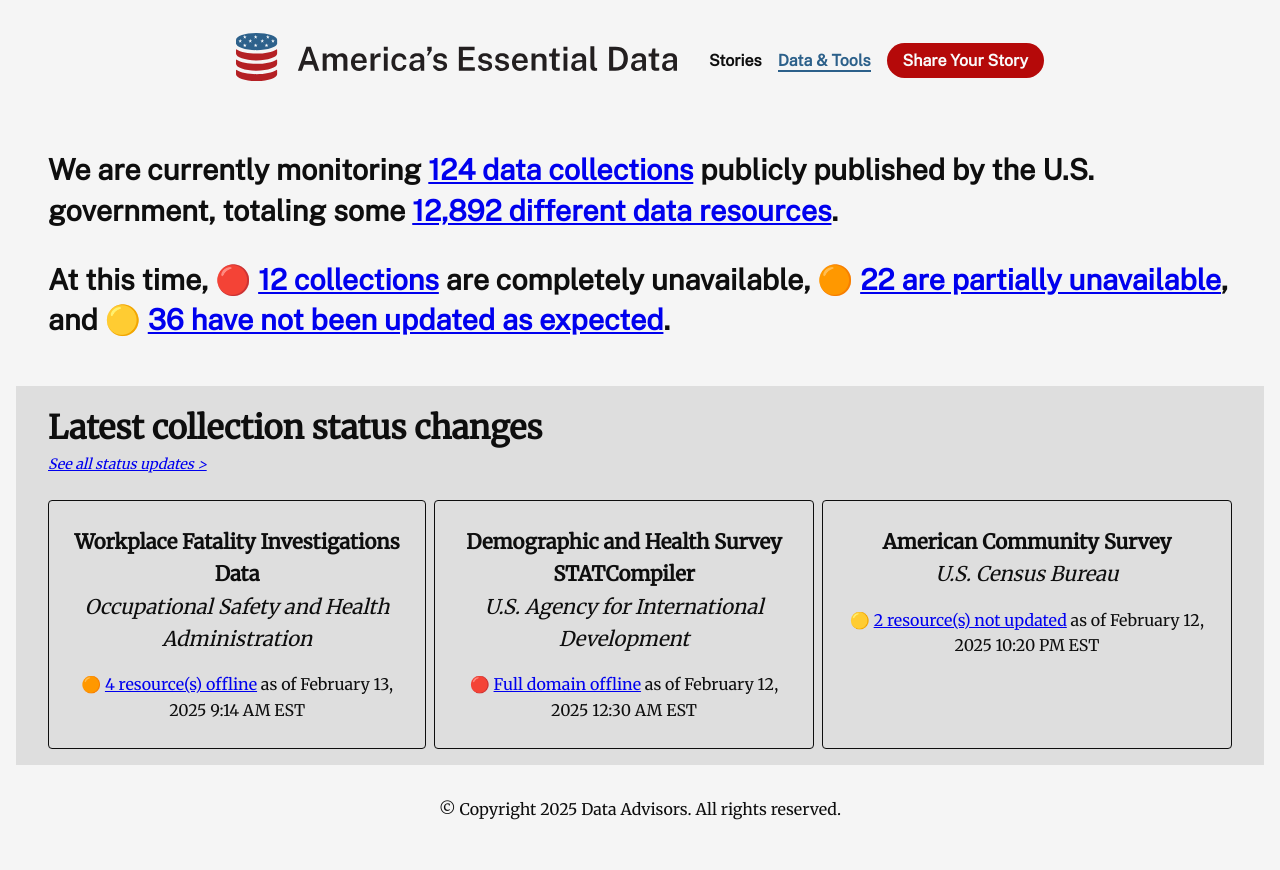
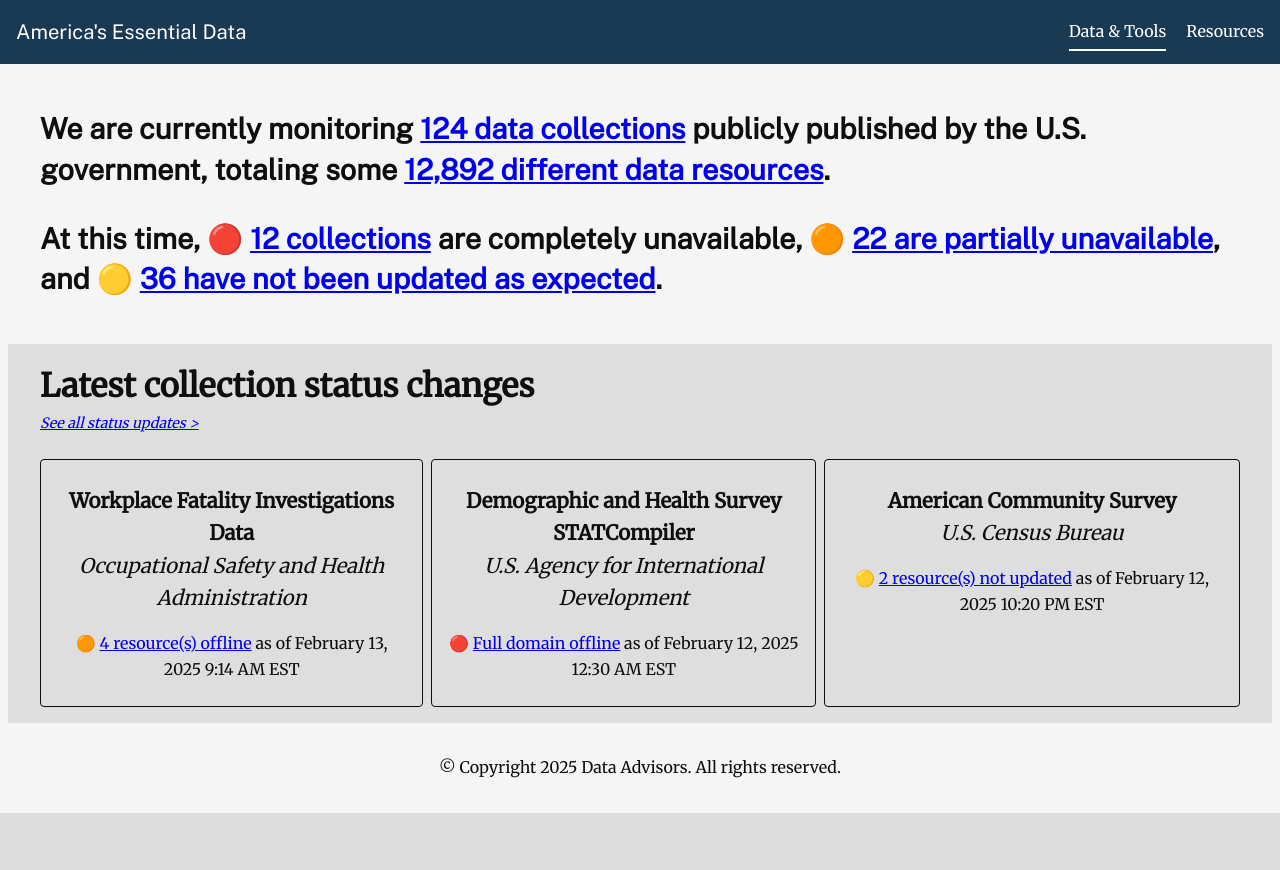
Before and after one commit to da-advisors/gov-multi-monitor, a Flask app: page /data-and-tools in a window 1280 px wide. After the commit the page ends 813 px from the top, so only its background shows below. Run offline with Flask 3, Linux system fonts and the light colour scheme.

Commit message:
Navigation first pass

```diff
--- a/src/multi_monitor/static/styles/_base.css
+++ b/src/multi_monitor/static/styles/_base.css
@@ -1,4 +1,6 @@
+@import url("./__normalize.css");
 @import url("./_variables.css");
+@import url("./_navigation.css");
 
 body {
   background-color: var(--surface--page-background);
@@ -14,21 +16,10 @@ body {
   flex-direction: column;
   align-items: center;
 
-  padding: var(--spacing--2);
+  text-align: left;
 
-  text-align: left;
-}
-
-@media (min-width: 768px) {
-  body {
-    padding: var(--spacing--3);
-  }
-}
-
-@media (min-width: 1024px) {
-  body {
-    padding: var(--spacing--4);
-  }
+  padding: 0;
+  margin: 0;
 }
 
 /* Typography */
@@ -68,7 +59,8 @@ h6 {
 .flex-grid {
   display: flex;
   flex-direction: column;
-  align-items: space-between;
+  align-items: stretch;
+  justify-content: space-between;
   gap: var(--spacing--4);
   max-width: 600px;
 
@@ -122,66 +114,6 @@ h6 {
   }
 }
 
-/* Site header */
-
-.site-header__wrapper {
-  margin: 0 auto;
-  padding: var(--spacing--4) var(--spacing--8);
-  max-width: 1200px;
-
-  display: flex;
-  align-items: center;
-  gap: var(--spacing--8);
-}
-
-.site-header__nav {
-  display: flex;
-  flex-grow: 1;
-  justify-content: end;
-}
-
-.site-header__nav-links {
-  padding: initial;
-  list-style: none;
-
-  display: flex;
-  align-items: center;
-  gap: var(--spacing--4);
-
-  font-family: var(--font-family--heading);
-  font-weight: var(--font-weight--heading);
-}
-
-.site-header__nav-link-item.current-page a {
-  color: var(--color--blue-medium);
-  border-block-end: 2px solid currentColor;
-}
-
-.site-header__nav-link-item a {
-  color: var(--color--text-primary);
-  text-decoration: none;
-  white-space: nowrap;
-}
-
-.site-header__nav-link-item a:hover {
-  color: var(--color--blue-light);
-  border-block-end: 2px solid currentColor;
-}
-
-.site-header__nav-link-item .link-button {
-  padding: var(--spacing--2) var(--spacing--4);
-  border-radius: 2em;
-
-  background-color: var(--color--red-medium);
-  color: var(--color--text-inverse);
-}
-
-.site-header__nav-links .link-button:hover {
-  background-color: var(--color--red-light);
-  color: var(--color--text-inverse);
-  border-block-end: unset;
-}
-
 /* Site footer */
 
 .site-footer {
--- /dev/null
+++ b/src/multi_monitor/static/styles/_navigation.css
@@ -0,0 +1,164 @@
+/* Main header styling */
+.site-header {
+  width: 100%;
+  background-color: var(--color--blue-dark, #0d3b66);
+  color: white;
+  position: sticky;
+  top: 0;
+  z-index: 100;
+}
+
+.site-header__wrapper {
+  padding: var(--spacing--4);
+  margin: 0 auto;
+  display: flex;
+  justify-content: space-between;
+  align-items: center;
+  max-width: 1500px;
+}
+
+.site-header__logo {
+  color: white;
+  text-decoration: none;
+  font-family: var(--font-family--heading);
+  font-weight: var(--font-weight--bold);
+  font-size: var(--font-size--h5);
+}
+
+.site-header__logo-text {
+  white-space: nowrap;
+}
+
+/* Desktop navigation */
+.site-header__nav {
+  display: none; /* Hidden on mobile */
+}
+
+.site-header__nav-links {
+  display: flex;
+  list-style-type: none;
+  margin: 0;
+  padding: 0;
+  gap: var(--spacing--5);
+}
+
+.site-header__nav-link-item a {
+  color: white;
+  text-decoration: none;
+  font-weight: var(--font-weight--medium);
+  padding: var(--spacing--2) 0;
+  transition: all 0.2s ease;
+}
+
+.site-header__nav-link-item a:hover {
+  border-bottom: 2px solid white;
+}
+
+.site-header__nav-link-item.current-page a {
+  border-bottom: 2px solid white;
+}
+
+/* Mobile toggle button */
+.site-header__mobile-toggle {
+  display: flex;
+  flex-direction: column;
+  justify-content: space-around;
+  width: 30px;
+  height: 24px;
+  background: transparent;
+  border: none;
+  cursor: pointer;
+  padding: 0;
+  z-index: 10;
+}
+
+.site-header__mobile-toggle-icon,
+.site-header__mobile-toggle-icon::before,
+.site-header__mobile-toggle-icon::after {
+  display: block;
+  width: 30px;
+  height: 3px;
+  background-color: white;
+  position: relative;
+  border-radius: 3px;
+  transition: all 0.3s linear;
+}
+
+.site-header__mobile-toggle-icon::before,
+.site-header__mobile-toggle-icon::after {
+  content: '';
+  position: absolute;
+}
+
+.site-header__mobile-toggle-icon::before {
+  transform: translateY(-8px);
+}
+
+.site-header__mobile-toggle-icon::after {
+  transform: translateY(8px);
+}
+
+/* Toggle button animation */
+.site-header__mobile-toggle.active .site-header__mobile-toggle-icon {
+  background: transparent;
+}
+
+.site-header__mobile-toggle.active .site-header__mobile-toggle-icon::before {
+  transform: rotate(45deg);
+}
+
+.site-header__mobile-toggle.active .site-header__mobile-toggle-icon::after {
+  transform: rotate(-45deg);
+}
+
+/* Mobile accordion menu */
+.mobile-menu {
+  display: block;
+  background-color: var(--color--blue-dark, #0d3b66);
+  width: 100%;
+  max-height: 0;
+  overflow: hidden;
+  transition: max-height 0.3s ease-in-out;
+}
+
+.mobile-menu.active {
+  max-height: 100vh;
+}
+
+.mobile-menu__nav-links {
+  list-style-type: none;
+  margin: 0;
+  padding: 0;
+}
+
+.mobile-menu__nav-link-item {
+  border-top: 1px solid rgba(255, 255, 255, 0.1);
+}
+
+.mobile-menu__nav-link-item a {
+  display: block;
+  padding: var(--spacing--4);
+  color: white;
+  text-decoration: none;
+  font-weight: var(--font-weight--medium);
+}
+
+.mobile-menu__nav-link-item.current-page a {
+  background-color: rgba(255, 255, 255, 0.1);
+  font-weight: var(--font-weight--bold);
+}
+
+/* Desktop styles */
+@media (min-width: 768px) {
+  .site-header__mobile-toggle {
+    display: none;
+  }
+
+  .site-header__nav {
+    display: block;
+  }
+
+  .mobile-menu {
+    display: none;
+  }
+}
--- a/src/multi_monitor/templates/_shared/header.html.jinja
+++ b/src/multi_monitor/templates/_shared/header.html.jinja
@@ -1,23 +1,54 @@
-<div class="site-header__wrapper">
-  <a class="site-header__logo" href="{{ url_for('view_data_and_tools') }}">
-    <img alt=""
-         class="site-header__logo-mark"
-         height="48"
-         width="441"
-         src="{{ url_for('static', filename='images/aed-logo.svg') }}" />
-  </a>
+<header class="site-header">
+  <div class="site-header__wrapper">
+    <!-- Logo that links to data-and-tools -->
+    <a href="{{ url_for('view_data_and_tools') }}" class="site-header__logo">
+      <span class="site-header__logo-text">America's Essential Data</span>
+    </a>
 
-  <nav class="site-header__nav">
-    <ul class="site-header__nav-links">
-      <li class="site-header__nav-link-item">
-        <a href="#">Stories</a>
+    <!-- Mobile menu toggle button -->
+    <button class="site-header__mobile-toggle" aria-label="Toggle navigation menu">
+      <span class="site-header__mobile-toggle-icon"></span>
+    </button>
+
+    <!-- Navigation menu -->
+    <nav class="site-header__nav">
+      <ul class="site-header__nav-links">
+        <li class="site-header__nav-link-item {{ 'current-page' if request.path == '/data-and-tools' }}">
+          <a href="{{ url_for('view_data_and_tools') }}">Data & Tools</a>
+        </li>
+        <li class="site-header__nav-link-item {{ 'current-page' if '/resources' in request.path }}">
+          <a href="{{ url_for('list_resources') }}">Resources</a>
+        </li>
+        <!-- Add more navigation items here as needed -->
+      </ul>
+    </nav>
+  </div>
+</header>
+
+<!-- Mobile accordion menu (hidden by default) -->
+<div class="mobile-menu">
+  <nav class="mobile-menu__nav">
+    <ul class="mobile-menu__nav-links">
+      <li class="mobile-menu__nav-link-item {{ 'current-page' if request.path == '/data-and-tools' }}">
+        <a href="{{ url_for('view_data_and_tools') }}">Data & Tools</a>
       </li>
-      <li class="site-header__nav-link-item current-page">
-        <a href="#">Data &amp; Tools</a>
+      <li class="mobile-menu__nav-link-item {{ 'current-page' if '/resources' in request.path }}">
+        <a href="{{ url_for('list_resources') }}">Resources</a>
       </li>
-      <li class="site-header__nav-link-item">
-        <a class="link-button" href="#">Share Your Story</a>
-      </li>
+      <!-- Add more navigation items here as needed -->
     </ul>
   </nav>
 </div>
+
+<!-- JavaScript for mobile accordion menu -->
+<script>
+  document.addEventListener('DOMContentLoaded', function() {
+    const mobileToggle = document.querySelector('.site-header__mobile-toggle');
+    const mobileMenu = document.querySelector('.mobile-menu');
+
+    mobileToggle.addEventListener('click', function() {
+      mobileToggle.classList.toggle('active');
+      mobileMenu.classList.toggle('active');
+    });
+  });
+</script>
--- a/src/multi_monitor/templates/_shared/page.html.jinja
+++ b/src/multi_monitor/templates/_shared/page.html.jinja
@@ -9,7 +9,9 @@
 <html lang="en">
 
   <head>
-    <title>{{ safe_title() }}</title>
+    <meta charset="UTF-8">
+    <meta name="viewport" content="width=device-width, initial-scale=1.0">
+    <title>{% block title %}America's Essential Data{% endblock %}</title>
     <meta name="og:title" content="{{ safe_title() }}" />
     <meta name="og:site_name" content="{{ SITE_NAME }}" />
 
@@ -44,7 +46,6 @@
     <meta name="keywords"
           content="federal datasets, government data, open data, data availability, dataset tracking, public data, data monitoring, data removal, dataset changes, transparency, open government, FOIA, government transparency, data archive, federal data tracking, missing datasets, government information, digital preservation, data retention, public records, dataset updates, open access data, data censorship, freedom of information, federal records, government accountability" />
 
-    <meta name="viewport" content="width=device-width" />
     <link rel="stylesheet"
           href="{{ url_for('static', filename='styles/__normalize.css') }}" />
     <link rel="stylesheet"
@@ -55,9 +56,8 @@
   </head>
 
   <body>
-    <header class="site-header">
-      {% include "_shared/header.html.jinja" %}
-    </header>
+    <!-- Include the header directly - no need for a wrapper since the template already has the site-header class -->
+    {% include "_shared/header.html.jinja" %}
 
     <main class="site-content">
       {% block main %}
--- a/src/multi_monitor/templates/multi_page/resource_detail.html.jinja
+++ b/src/multi_monitor/templates/multi_page/resource_detail.html.jinja
@@ -4,8 +4,11 @@
         <title>{{ resource.name }} | America's Essential Data</title>
         <link rel="stylesheet"
               href="{{ url_for('static', filename='styles/resources.css') }}" />
+        <meta name="viewport" content="width=device-width, initial-scale=1.0">
     </head>
     <body>
+        {% include "_shared/header.html.jinja" %}
+
             <div class="resource-detail__wrapper flex-grid">
                 <div class="resource-detail__heading">
                     <h1 class="resource-detail__title">{{ resource.name }}</h1>
@@ -87,3 +90,4 @@
                 </section>
             </div>
     </body>
+</html>
--- a/src/multi_monitor/templates/multi_page/resource_list.html.jinja
+++ b/src/multi_monitor/templates/multi_page/resource_list.html.jinja
@@ -4,8 +4,12 @@
         <title>Data Sources | America's Essential Data</title>
         <link rel="stylesheet"
               href="{{ url_for('static', filename='styles/resources.css') }}" />
+        <meta name="viewport" content="width=device-width, initial-scale=1.0">
     </head>
     <body>
+      {% include "_shared/header.html.jinja" %}
+
+      <div class="content-wrapper">
         <header class="flex-grid">
           <h1 class="resource-list__title">All tracked resources</h1>
           <div class="resource-list__stats">Showing {{ resources|length }} of {{ total_resources }} resources</div>
@@ -40,5 +44,6 @@
             </div>
         </nav>
         {% endif %}
+      </div>
     </body>
 </html>
```
Also changed, not shown: src/multi_monitor/static/styles/resources.css (+13 -0 lines). Lines whose indentation alone changed are shown as unchanged.
